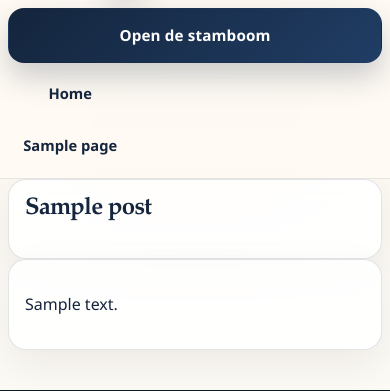
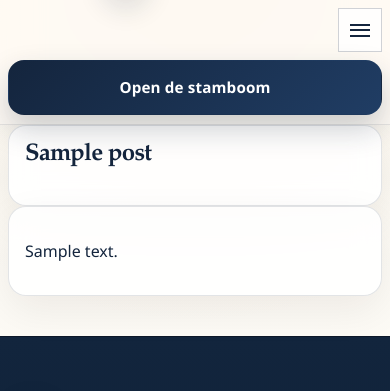
Before and after one commit to centipod/schuit.info, a WordPress theme: template wordpress-theme/schuit-portal/page.php in a window 390 px wide. Shown: the part 59-450 px from the top of the page. Run offline with PHP 8.4 and a stand-in for WordPress, Linux system fonts and the light colour scheme; the site name, menu and one post (Sample post) are stand-ins, and other content is empty.

Commit message:
Add mobile hamburger navigation

```diff
--- a/wordpress-theme/schuit-portal/functions.php
+++ b/wordpress-theme/schuit-portal/functions.php
@@ -17,7 +17,10 @@ add_action('after_setup_theme', 'schuit_portal_setup');
 
 function schuit_portal_assets(): void {
     $stylesheet = get_stylesheet_directory() . '/style.css';
+    $navigation = get_stylesheet_directory() . '/navigation.js';
+
     wp_enqueue_style('schuit-portal-style', get_stylesheet_uri(), [], (string) filemtime($stylesheet));
+    wp_enqueue_script('schuit-portal-navigation', get_stylesheet_directory_uri() . '/navigation.js', [], (string) filemtime($navigation), true);
 }
 add_action('wp_enqueue_scripts', 'schuit_portal_assets');
 
--- a/wordpress-theme/schuit-portal/header.php
+++ b/wordpress-theme/schuit-portal/header.php
@@ -18,7 +18,13 @@ declare(strict_types=1);
         <span class="site-brand__subtitle">Familiearchief</span>
       </span>
     </a>
-    <nav class="site-nav site-header__nav" aria-label="Hoofdmenu">
+    <button class="site-menu-toggle" type="button" aria-controls="site-navigation" aria-expanded="false">
+      <span class="site-menu-toggle__bar"></span>
+      <span class="site-menu-toggle__bar"></span>
+      <span class="site-menu-toggle__bar"></span>
+      <span class="screen-reader-text">Menu</span>
+    </button>
+    <nav id="site-navigation" class="site-nav site-header__nav" aria-label="Hoofdmenu">
       <?php
       wp_nav_menu([
           'theme_location' => 'primary',
--- /dev/null
+++ b/wordpress-theme/schuit-portal/navigation.js
@@ -0,0 +1,33 @@
+document.addEventListener('DOMContentLoaded', () => {
+  const header = document.querySelector('.site-header');
+  const toggle = document.querySelector('.site-menu-toggle');
+  const nav = document.querySelector('#site-navigation');
+
+  if (!header || !toggle || !nav) {
+    return;
+  }
+
+  const setOpen = (isOpen) => {
+    header.classList.toggle('site-header--menu-open', isOpen);
+    toggle.setAttribute('aria-expanded', isOpen ? 'true' : 'false');
+  };
+
+  header.classList.add('site-header--js');
+  setOpen(false);
+
+  toggle.addEventListener('click', () => {
+    setOpen(toggle.getAttribute('aria-expanded') !== 'true');
+  });
+
+  nav.addEventListener('click', (event) => {
+    if (event.target instanceof Element && event.target.closest('a')) {
+      setOpen(false);
+    }
+  });
+
+  document.addEventListener('keydown', (event) => {
+    if (event.key === 'Escape') {
+      setOpen(false);
+    }
+  });
+});
--- a/wordpress-theme/schuit-portal/style.css
+++ b/wordpress-theme/schuit-portal/style.css
@@ -793,6 +793,47 @@ a:hover {
   min-height: 40px;
 }
 
+.site-menu-toggle {
+  display: none;
+  width: 2.75rem;
+  height: 2.75rem;
+  align-items: center;
+  justify-content: center;
+  gap: 0.24rem;
+  flex-direction: column;
+  border: 1px solid rgba(20, 37, 61, 0.2);
+  border-radius: 0;
+  background: rgba(255, 255, 255, 0.78);
+  color: var(--schuit-ink);
+  cursor: pointer;
+}
+
+.site-menu-toggle:hover,
+.site-menu-toggle:focus-visible {
+  background: #fff;
+  border-color: rgba(20, 37, 61, 0.34);
+}
+
+.site-menu-toggle__bar {
+  display: block;
+  width: 1.25rem;
+  height: 2px;
+  background: currentColor;
+  transition: transform 160ms ease, opacity 160ms ease;
+}
+
+.screen-reader-text {
+  position: absolute;
+  width: 1px;
+  height: 1px;
+  padding: 0;
+  margin: -1px;
+  overflow: hidden;
+  clip: rect(0, 0, 0, 0);
+  white-space: nowrap;
+  border: 0;
+}
+
 .site-nav ul,
 .site-nav__list {
   display: flex;
@@ -1317,10 +1358,50 @@ a:hover {
     padding: 0.6rem 0;
   }
 
+  .site-menu-toggle {
+    display: inline-flex;
+    margin-left: auto;
+  }
+
+  .site-header--menu-open .site-menu-toggle__bar:nth-child(1) {
+    transform: translateY(6px) rotate(45deg);
+  }
+
+  .site-header--menu-open .site-menu-toggle__bar:nth-child(2) {
+    opacity: 0;
+  }
+
+  .site-header--menu-open .site-menu-toggle__bar:nth-child(3) {
+    transform: translateY(-6px) rotate(-45deg);
+  }
+
   .site-header__nav {
     order: 3;
     width: 100%;
     justify-content: flex-start;
+  }
+
+  .site-header--js .site-header__nav {
+    display: none;
+  }
+
+  .site-header--js.site-header--menu-open .site-header__nav {
+    display: block;
+  }
+
+  .site-header__nav .site-nav__list {
+    display: grid;
+    gap: 0;
+    width: 100%;
+    padding: 0.35rem 0;
+    border-top: 1px solid rgba(20, 37, 61, 0.12);
+  }
+
+  .site-header__nav .site-nav__list a {
+    justify-content: flex-start;
+    width: 100%;
+    border-radius: 0;
+    padding: 0.85rem 0.2rem;
   }
 
   .home-hero__actions,
```
